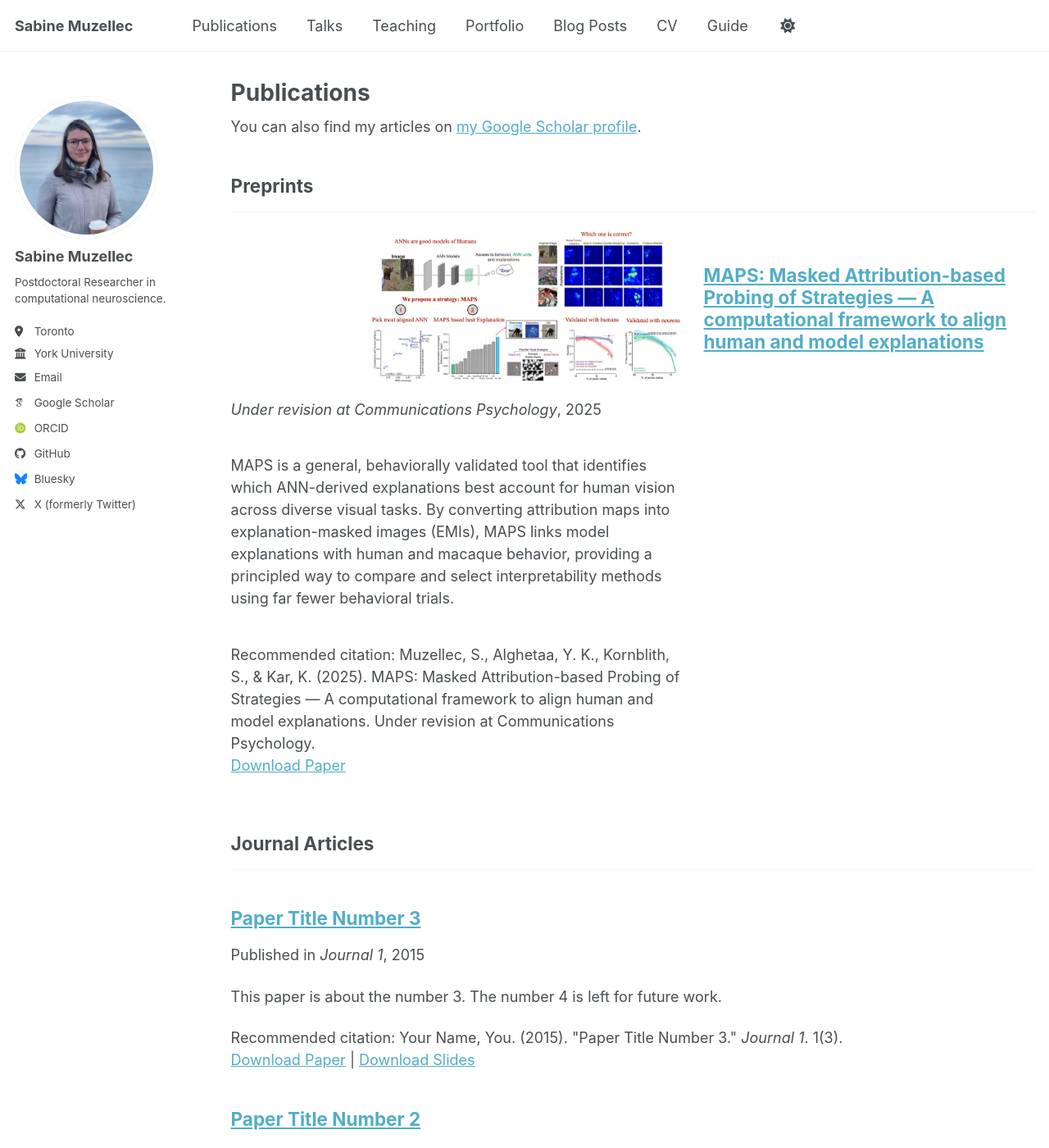
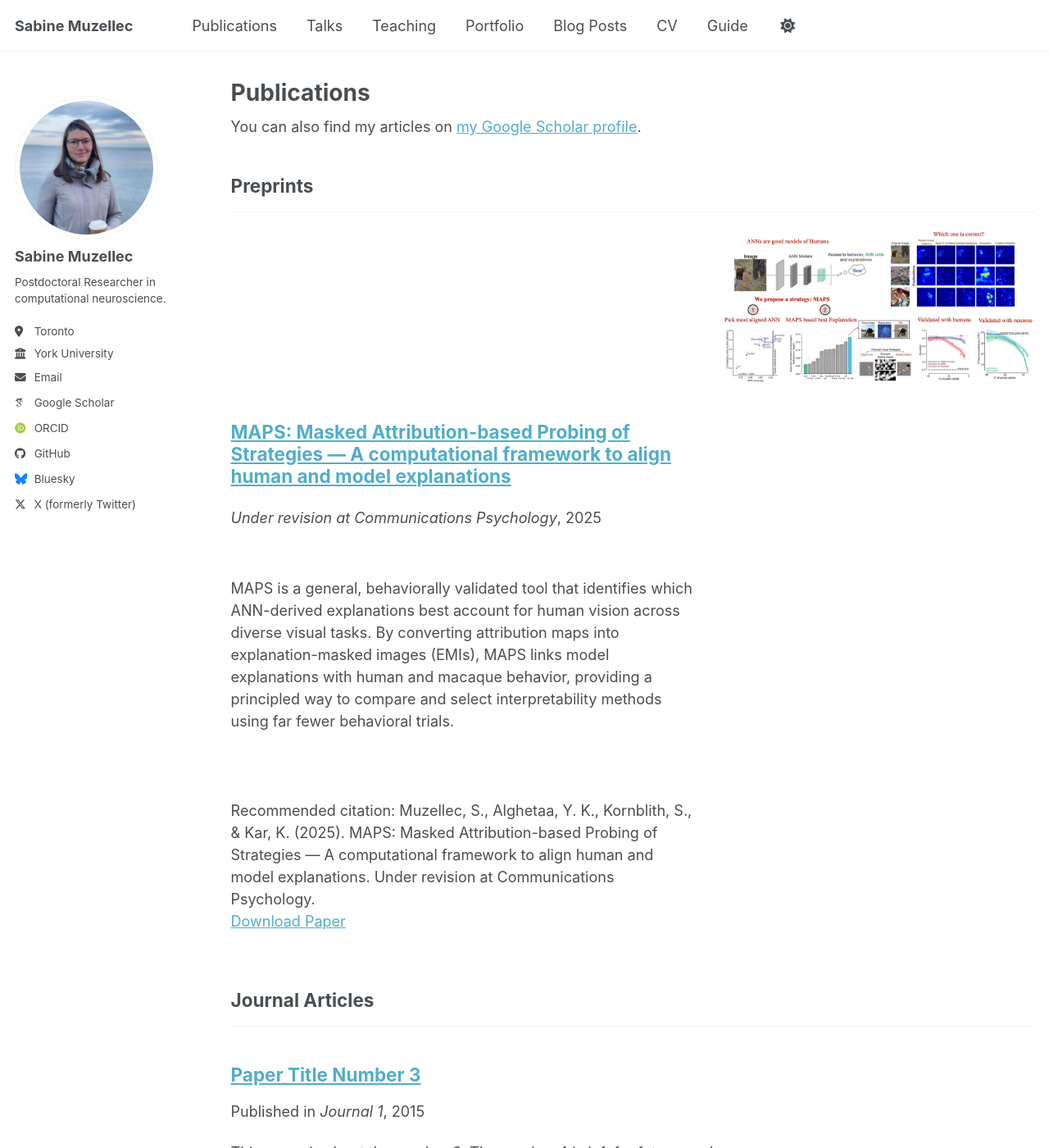
Before and after one commit to S4b1n3/S4b1n3.github.io, a Jekyll site: the page built from _pages/publications.html, in a window 1280 px wide and 1400 px high. Shown: the whole window at 82% size. Built offline with Jekyll 4.4.1, drawn with Linux system fonts in a browser that asks for light colours; some web fonts are replaced; a script bundle is joined from its source files by our own code; library files that are not in the unit come from our copies.

Commit message:
adjust image teaser bigger 6

```diff
--- a/assets/css/main.scss
+++ b/assets/css/main.scss
@@ -42,32 +42,39 @@
   "vendor/font-awesome/brands"
 ;
 
-/* ------------------------------------------------------------------
-   Custom overrides
-   ------------------------------------------------------------------ */
+/* ---------------------------------------------------------
+   Featured publication layout: text left, image right
+   --------------------------------------------------------- */
 
+/* Make articles with a teaser use a two-column grid */
 .archive__item:has(.archive__item-teaser) {
   display: grid;
-  /* text ~60%, image ~40% */
-  grid-template-columns: minmax(0, 3fr) minmax(0, 2.2fr);
+  grid-template-columns: minmax(0, 3fr) minmax(0, 2fr); /* text, image */
   column-gap: 1.5rem;
   align-items: flex-start;
 }
 
-/* Make sure the teaser itself is in the right column */
+/* Put the teaser (image) explicitly in the RIGHT column */
 .archive__item-teaser {
-  margin: 0;                    /* remove extra margins */
+  grid-column: 2;
+  margin: 0;
   justify-self: end;
 }
 
+/* Put everything else (title, venue, excerpt, citation…) in the LEFT column */
+.archive__item > *:not(.archive__item-teaser) {
+  grid-column: 1;
+}
+
+/* Control the image size */
 .archive__item-teaser img {
   width: 100%;
-  max-width: 380px;   /* was 320px – just a bit larger */
+  max-width: 380px;   /* tweak 320–400px to taste */
   height: auto;
   display: block;
 }
 
-/* On small screens, go back to single-column stacked layout */
+/* On small screens, go back to a stacked layout */
 @media (max-width: 800px) {
   .archive__item:has(.archive__item-teaser) {
     display: block;
```
